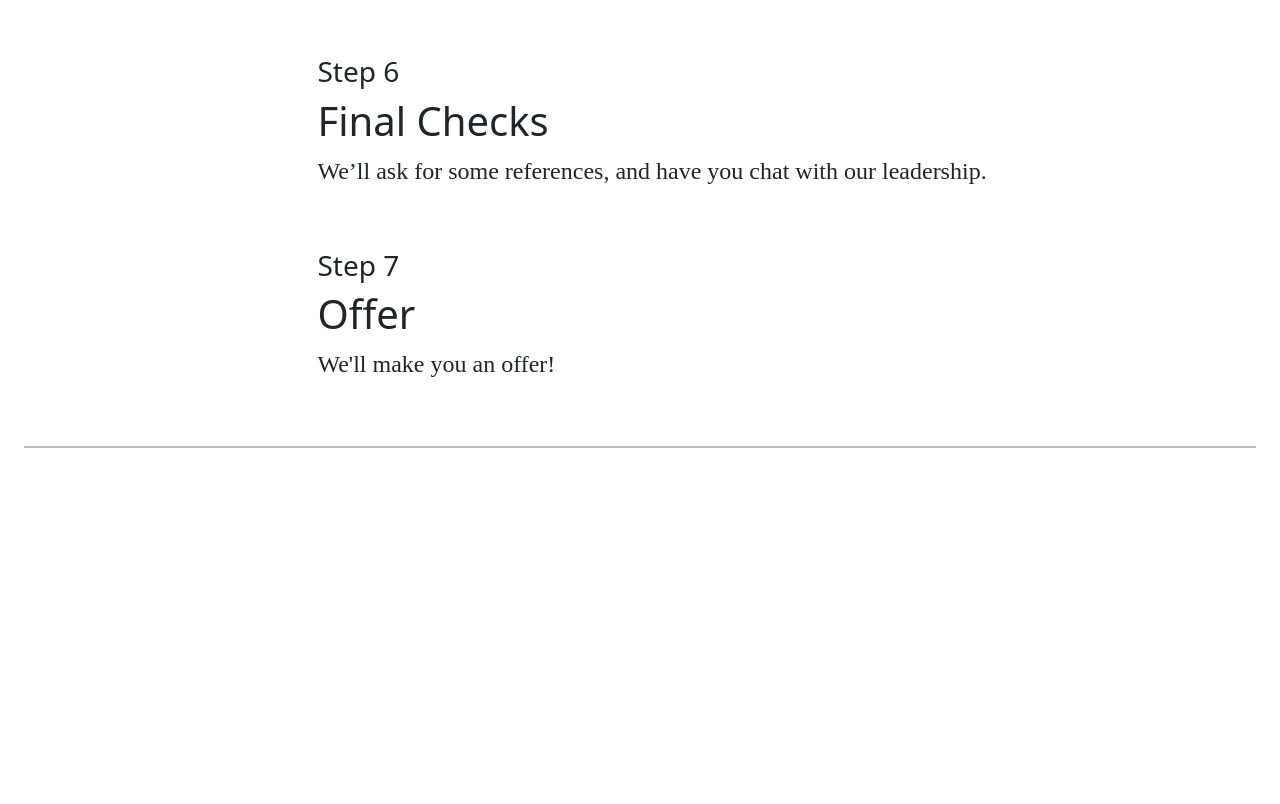
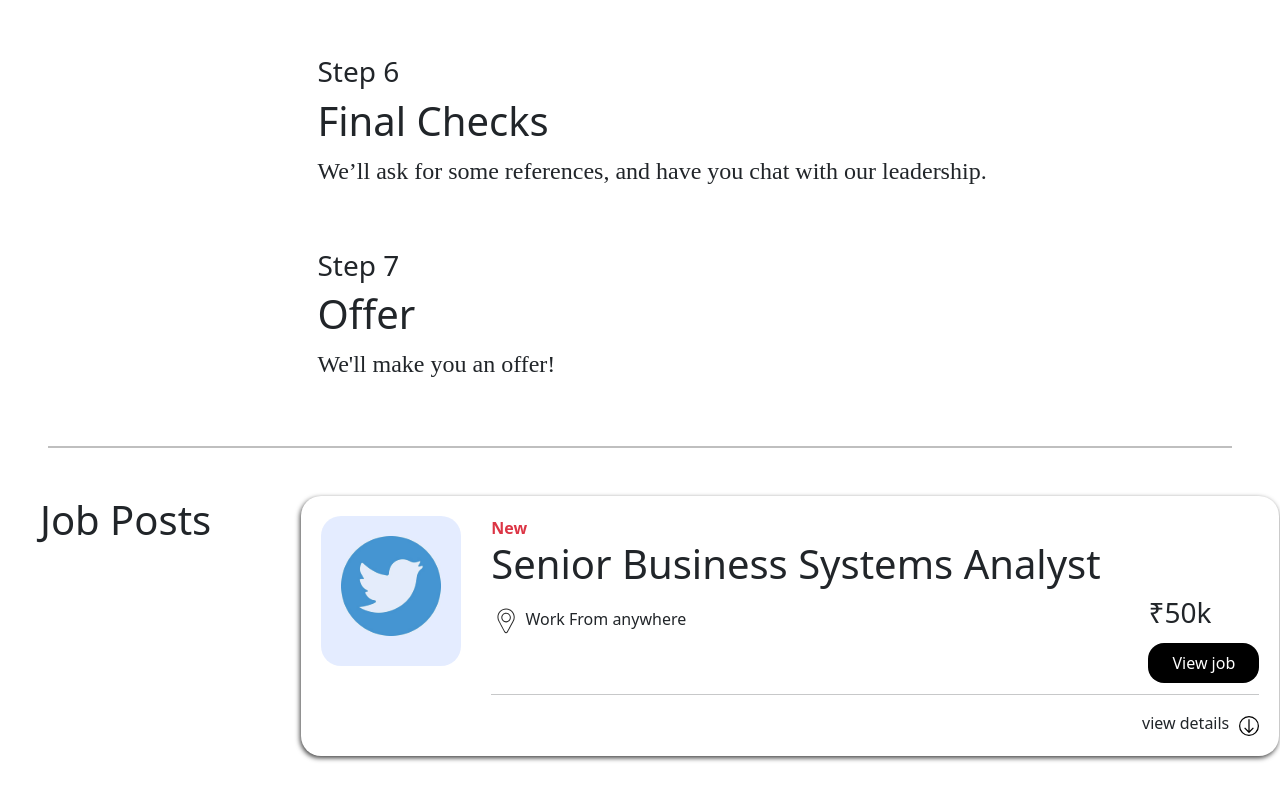
Before and after one commit to ash2228/new-careers, a plain HTML site: page index.html in a window 1280 px wide. Shown: the part 4891-5695 px from the top of the page. Before the commit the page ends 5355 px from the top, so only its background shows below. Drawn offline with nearby package versions, Linux system fonts and the light colour scheme.

```diff
--- a/index.html
+++ b/index.html
@@ -170,17 +170,61 @@
             </div>
         </div>
     </div>
-    <div class="w-full px-4 mt-5">
+    <div class="w-full px-5 mt-5">
         <hr class="w-full border border-black">
+    </div>
+    <div class="mt-5 jobs pb-5">
+        <h1 style="text-wrap: nowrap;">Job Posts</h1>
+        <div class="jobs-container">
+            <div class="job-cards">
+                <div class="job-img">
+                    <img src="images/tw-logo.jpg" alt="" class="img">
+                </div>
+                <div>
+                    <span class="text-danger fw-semibold">New</span>
+                    <h1 class="fa-magic fw-normal">Senior Business Systems Analyst</h1>
+                    <div class="d-flex-column flex gap-2">
+                        <div class="flex d-flex-column w-full">
+                            <svg xmlns="http://www.w3.org/2000/svg" viewBox="40 0 200 200" xml:space="preserve"
+                                height="50" width="50">
+                                <path fill="#282828"
+                                    d="M100.232 149.198c-2.8 0-5.4-1.8-7.2-5.2-22.2-41-22.4-41.4-22.4-41.6-3.2-5.1-4.9-11.3-4.9-17.6 0-19.1 15.5-34.6 34.6-34.6s34.6 15.5 34.6 34.6c0 6.5-1.8 12.8-5.2 18.2 0 0-1.2 2.4-22.2 41-1.9 3.4-4.4 5.2-7.3 5.2zm.1-95c-16.9 0-30.6 13.7-30.6 30.6 0 5.6 1.5 11.1 4.5 15.9.6 1.3 16.4 30.4 22.4 41.5 2.1 3.9 5.2 3.9 7.4 0 7.5-13.8 21.7-40.1 22.2-41 3.1-5 4.7-10.6 4.7-16.3-.1-17-13.8-30.7-30.6-30.7z" />
+                                <path fill="#282828"
+                                    d="M100.332 105.598c-10.6 0-19.1-8.6-19.1-19.1s8.5-19.2 19.1-19.2c10.6 0 19.1 8.6 19.1 19.1s-8.6 19.2-19.1 19.2zm0-34.3c-8.3 0-15.1 6.8-15.1 15.1s6.8 15.1 15.1 15.1 15.1-6.8 15.1-15.1-6.8-15.1-15.1-15.1z" />
+                            </svg>
+                            <span style="margin-left: -20px;">Work From anywhere</span>
+                            <div style="float: right;" class="money">
+                                <h3>₹50k</h3>
+                                <button class="text-white bg-black px-4 py-2 rounded-4">View job</button>
+                            </div>
+                        </div>
+                        <hr class="mt-5" style="width: 60vw;">
+                        <div style="float:right; display: flex; gap: 10px;" onclick="changeDisplay()">
+                            <span>view details</span>
+                            <svg xmlns="http://www.w3.org/2000/svg" viewBox="0 0 32 32" height="20" width="20" style="margin-top: 5px;"><g data-name="18-Arrow Down"><path d="M16 0a16 16 0 1 0 16 16A16 16 0 0 0 16 0zm0 30a14 14 0 1 1 14-14 14 14 0 0 1-14 14z"/><path d="M17 23.59V5h-2v18.59l-5.29-5.3-1.42 1.42 7 7a1 1 0 0 0 1.41 0l7-7-1.41-1.41z"/></g></svg>
+                        </div>
+                        <p class="mt-5" id="display-change">Lorem ipsum dolor sit amet consectetur adipisicing elit. Culpa vitae animi enim doloribus inventore, repellendus iusto ab? Soluta voluptatem doloremque iure corporis deleniti distinctio ipsam saepe, optio maxime consequuntur harum vitae incidunt?</p>
+                    </div>
+                </div>
+            </div>
+        </div>
     </div>
 </body>
 <style>
+    .money {
+        display: flex;
+        gap: 20px;
+    }
     .img {
         width: 100%;
         height: 100%;
         object-fit: cover;
         object-position: top;
         border-radius: 20px;
+    }
+    .job-cards {
+        transition: all;
+        transition-duration: 0.3s;
     }
     * {
         outline: none;
@@ -192,7 +236,9 @@
             overflow-x: scroll;
         }
     }
-
+    #display-change {
+        display: none;
+    }
     .image-container {
         margin-top: 50px;
         display: flex;
@@ -267,7 +313,59 @@
         margin-top: 20px;
     }
 
+    .job-img>img {
+        mix-blend-mode: darken;
+        height: 100px;
+        width: 100px;
+    }
+    .job-cards {
+            display: flex;
+            padding: 20px;
+            border-radius: 20px;
+            -webkit-box-shadow: -1px 2px 5px 0px rgba(0, 0, 0, 0.75);
+            -moz-box-shadow: -1px 2px 5px 0px rgba(0, 0, 0, 0.75);
+            box-shadow: -1px 2px 5px 0px rgba(0, 0, 0, 0.75);
+            gap: 30px;
+        }
     @media only screen and (min-width: 1260px) {
+        .money {
+            flex-direction: column;
+            gap: 5px;
+        }
+        .job-img {
+            background-color: #cbdbff83;
+            padding: 20px;
+            height: 150px;
+            border-radius: 20px;
+        }
+
+        .job-img>img {
+            mix-blend-mode: darken;
+            height: 100px;
+            width: 100px;
+        }
+
+        .job-cards {
+            display: flex;
+            padding: 20px;
+            border-radius: 20px;
+            -webkit-box-shadow: -1px 2px 5px 0px rgba(0, 0, 0, 0.75);
+            -moz-box-shadow: -1px 2px 5px 0px rgba(0, 0, 0, 0.75);
+            box-shadow: -1px 2px 5px 0px rgba(0, 0, 0, 0.75);
+            gap: 30px;
+        }
+
+        .jobs {
+            padding-left: 2.5rem;
+            padding-right: 2.5rem;
+            display: flex;
+            gap: 40px;
+        }
+
+        .jobs>div {
+            margin-left: 50px;
+        }
+
         .j-t {
             margin-left: -200px;
         }
@@ -373,5 +471,10 @@
         }
     }
 </style>
-
+<script>
+    const changeDisplay = () => {
+        const elem = document.getElementById("display-change");
+        elem.style.display = elem.style.display=="none"?"block":"none";
+    }
+</script>
 </html>
```
Also changed, not shown: images/tw-logo.jpg (added).
